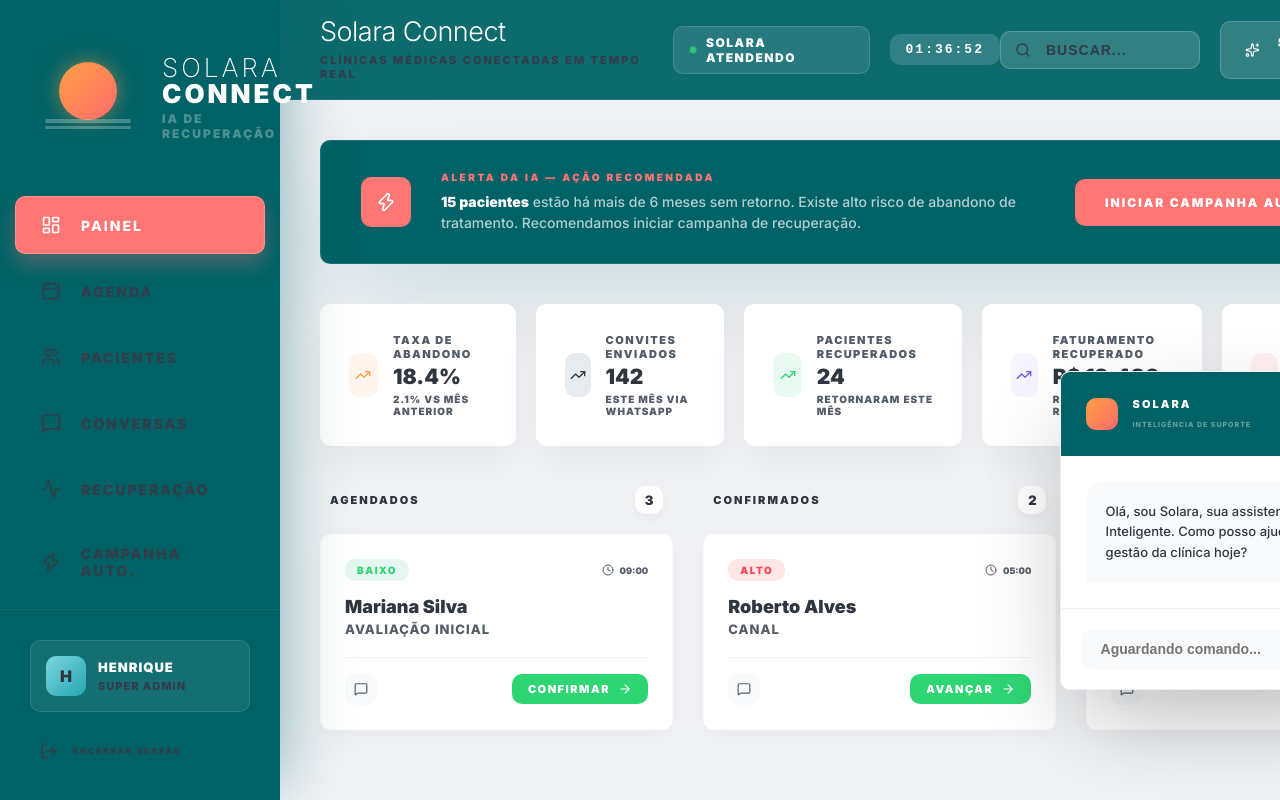
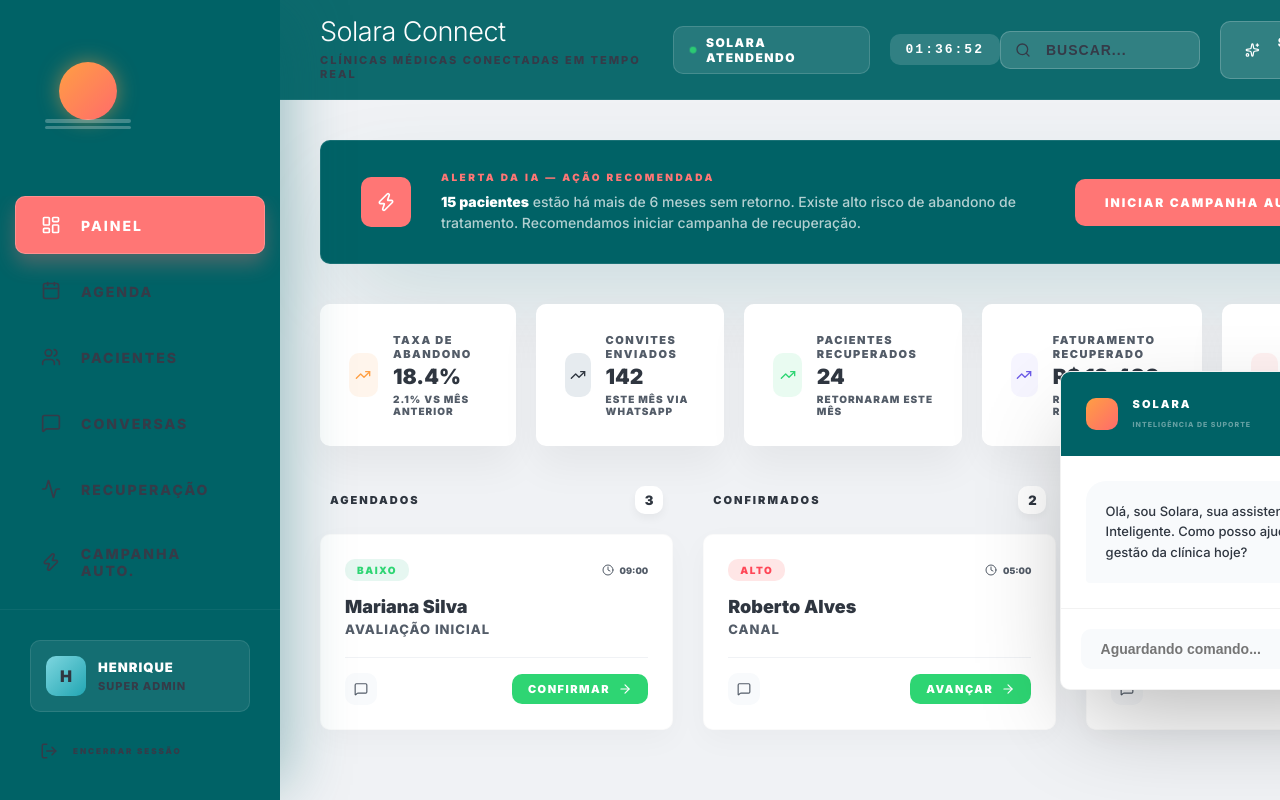
Before and after one commit to Speedpro04/odonto_connect, a Next.js app: page /dashboard in a window 1280 px wide. Built offline with nearby package versions, Linux system fonts and the light colour scheme.

Commit message:
UI: Remove text from Logo component

```diff
--- a/src/components/Logo/Logo.tsx
+++ b/src/components/Logo/Logo.tsx
@@ -17,12 +17,6 @@ export default function Logo({ collapsed }: LogoProps) {
           <div className={styles.wave}></div>
         </div>
       </div>
-      {!collapsed && (
-        <div className={styles.text}>
-          <h1>SOLARA <span>CONNECT</span></h1>
-          <p>IA DE RECUPERAÇÃO</p>
-        </div>
-      )}
     </div>
   );
 }
```
